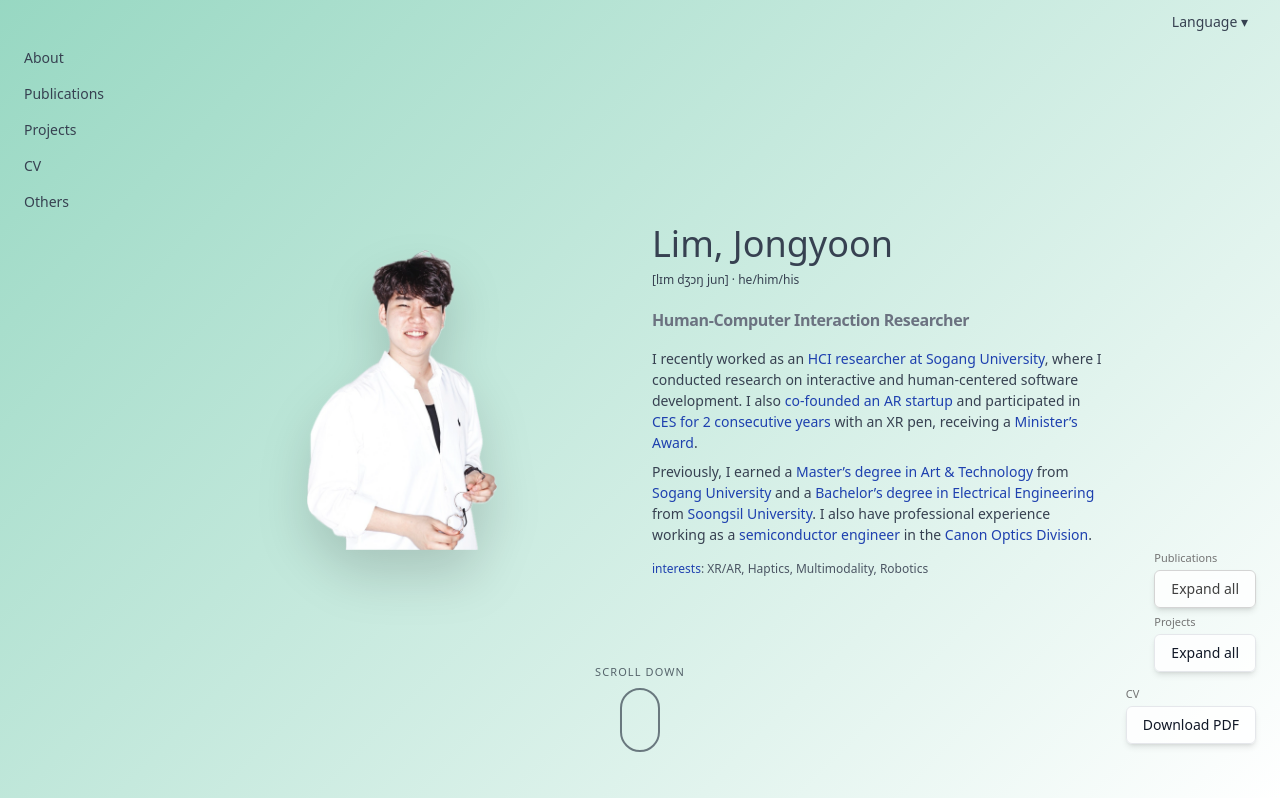
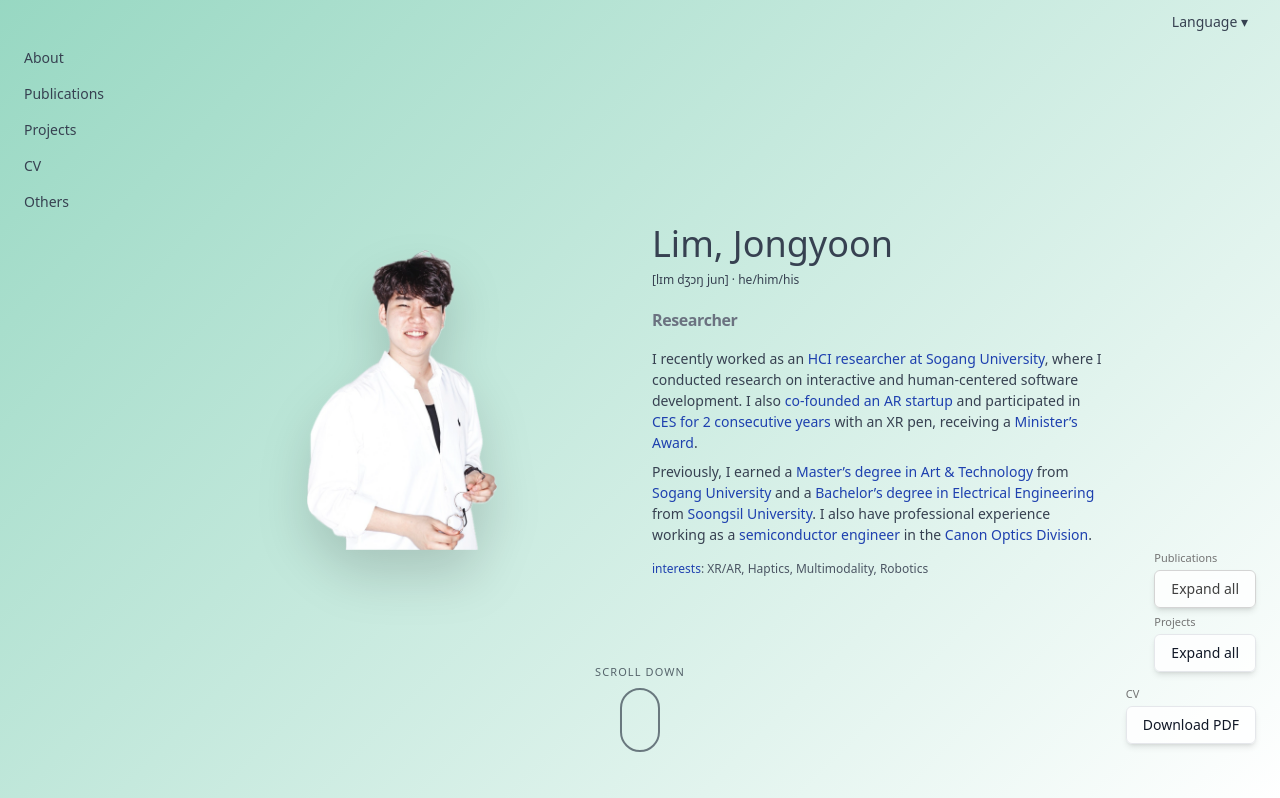
Before and after one commit to LimJongyoon/lim259, a React (Vite) app: page / in a window 1280 px wide. Shown: the top 798 px of the page. Built offline with nearby package versions, Linux system fonts and the light colour scheme.

Commit message:
베어핸즈수정

```diff
--- a/src/components/cv/CVContent.tsx
+++ b/src/components/cv/CVContent.tsx
@@ -311,7 +311,7 @@ export default function CVContent({
         kr: "기타 경험 및 활동",
         jp: "その他の活動",
       },
-      Awards: { en: "Awards", kr: "수상", jp: "受賞" },
+      Awards: { en: "Awards & Honors", kr: "수상", jp: "受賞" },
       Skills: { en: "Skills", kr: "기술", jp: "スキル" },
       "Language Skills": { en: "Language Skills", kr: "언어 능력", jp: "語学力" },
     };
--- a/src/content/home/home.en.md
+++ b/src/content/home/home.en.md
@@ -1,7 +1,7 @@
 # Lim, Jongyoon
 ###### [lɪm dʒɔŋ jun] · he/him/his
 
-## Human-Computer Interaction Researcher
+## Researcher
 
 I recently worked as an **HCI researcher at Sogang University**, where I conducted research on interactive and human-centered software development. I also **co-founded an AR startup** and participated in **CES for 2 consecutive years** with an XR pen, receiving a **Minister’s Award**.
 
--- a/src/content/projects/bearhands.md
+++ b/src/content/projects/bearhands.md
@@ -19,6 +19,9 @@ title:
 affiliation:
   - en: VR game project focusing on hand tracking
     kr: 핸드 트래킹 기반 VR 게임 프로젝트
+
+media:
+  video: "https://www.youtube.com/embed/2CAz_sxxP7M?si=Usrv66lyJz_m3SqU"
 
 tags:
   - VR
```
